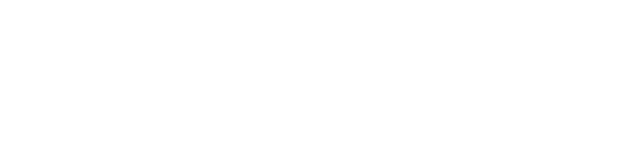
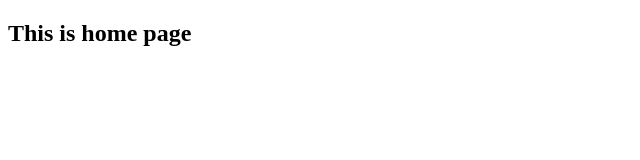
Before and after one commit to aswin-as/datewithgit, a plain HTML site: page home.html in a window 1280 px wide. Shown: the whole page, without its empty margins (0-640 px from the left). Drawn offline with Linux system fonts and the light colour scheme.

Commit message:
home page modified once more

```diff
--- a/home.html
+++ b/home.html
@@ -6,6 +6,6 @@
     <title>Home page</title>
 </head>
 <body>
-
+    <h2>This is home page</h2>
 </body>
 </html>
```
